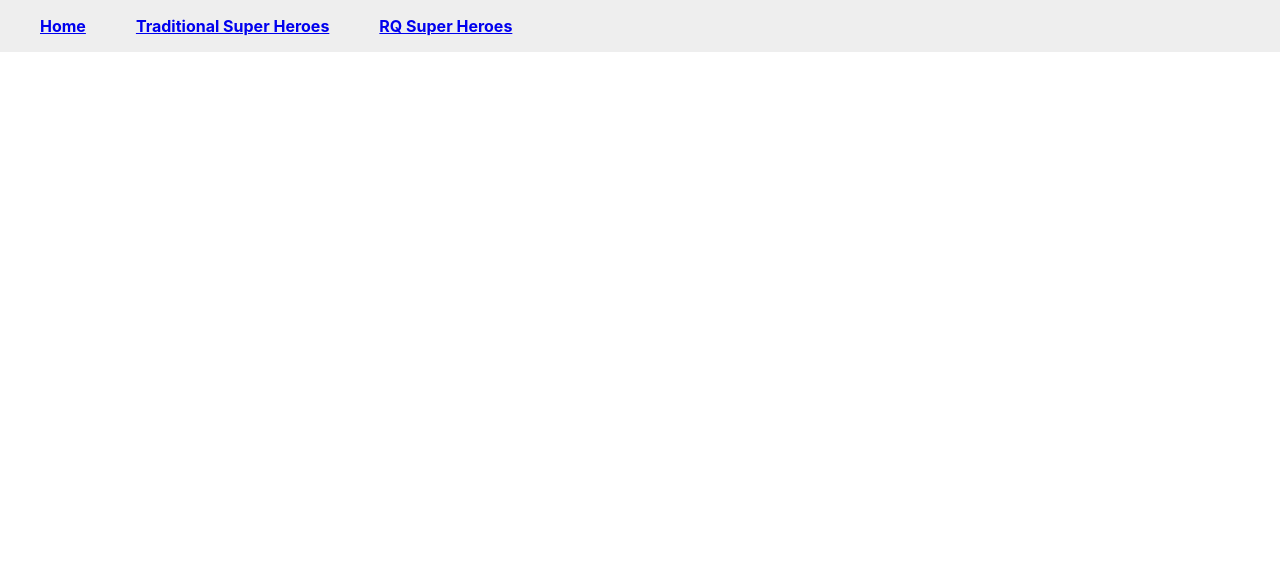
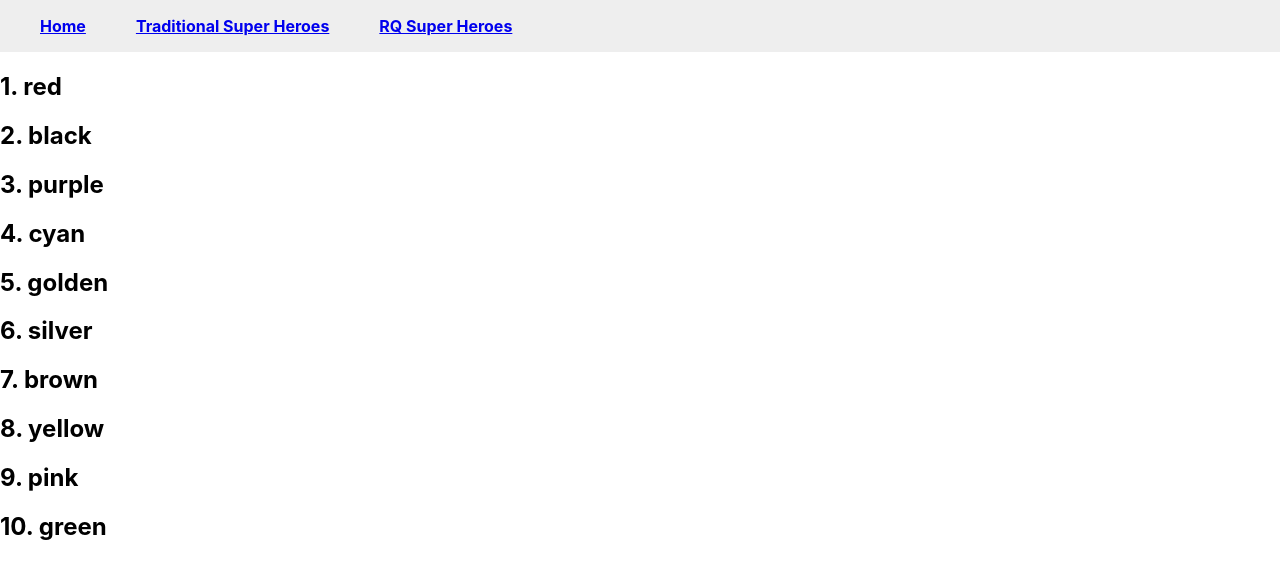
Before and after one commit to itsparasbisht/react-query-app, a React (Create React App) app: page /rq-paginated in a window 1280 px wide. Shown: the top 578 px of the page. Built offline with nearby package versions, Linux system fonts and the light colour scheme; data requests are answered from the project's data file.

Commit message:
pagination unimplemented

```diff
--- a/db.json
+++ b/db.json
@@ -41,5 +41,47 @@
             "id": "paras",
             "courses": ["react", "express", "next.js"]
         }
+    ],
+    "colors": [
+        {
+            "id": 1,
+            "label": "red"
+        },
+        {
+            "id": 2,
+            "label": "black"
+        },
+        {
+            "id": 3,
+            "label": "purple"
+        },
+        {
+            "id": 4,
+            "label": "cyan"
+        },
+        {
+            "id": 5,
+            "label": "golden"
+        },
+        {
+            "id": 6,
+            "label": "silver"
+        },
+        {
+            "id": 7,
+            "label": "brown"
+        },
+        {
+            "id": 8,
+            "label": "yellow"
+        },
+        {
+            "id": 9,
+            "label": "pink"
+        },
+        {
+            "id": 10,
+            "label": "green"
+        }
     ]
 }
--- a/src/App.js
+++ b/src/App.js
@@ -9,6 +9,7 @@ import { RQSuperHero } from './components/RQSuperHero';
 import ParallelQueries from './components/ParallelQueries';
 import DynamicParallelQueries from './components/DynamicParallelQueries';
 import DependetQueries from './components/DependetQueries';
+import PaginatedQueries from './components/PaginatedQueries';
 
 function App() {
   const queryClient = new QueryClient()
@@ -36,6 +37,7 @@ function App() {
             <Route path='/rq-dynamic-parallel' element={<DynamicParallelQueries heroIDs={[1,3]} />} />
             <Route path='/super-heroes' element={<SuperHeroes />} />
             <Route path='/rq-super-heroes' element={<RQSuperHeroes />} />
+            <Route path='/rq-paginated' element={<PaginatedQueries />} />
             <Route path='/' element={<Home />} />
           </Routes>
         </div>
--- /dev/null
+++ b/src/components/PaginatedQueries.js
@@ -0,0 +1,35 @@
+import axios from 'axios'
+import React from 'react'
+import { useQuery } from 'react-query'
+
+const fetchColors = () => {
+    return axios.get('http://localhost:4000/colors')
+}
+
+function PaginatedQueries() {
+    const {isLoading, isError, error, data} = useQuery('colors', fetchColors)
+
+    if(isLoading){
+        return <h2>Loading..</h2>
+    }
+
+    if(isError){
+        return <h2>{error.message}</h2>
+    }
+
+  return (
+    <>
+        <div>
+            {data?.data.map(color => {
+                return (
+                    <div key={color.id}>
+                        <h2>{color.id}. {color.label}</h2>
+                    </div>
+                )
+            })}
+        </div>
+    </>
+  )
+}
+
+export default PaginatedQueries
```
